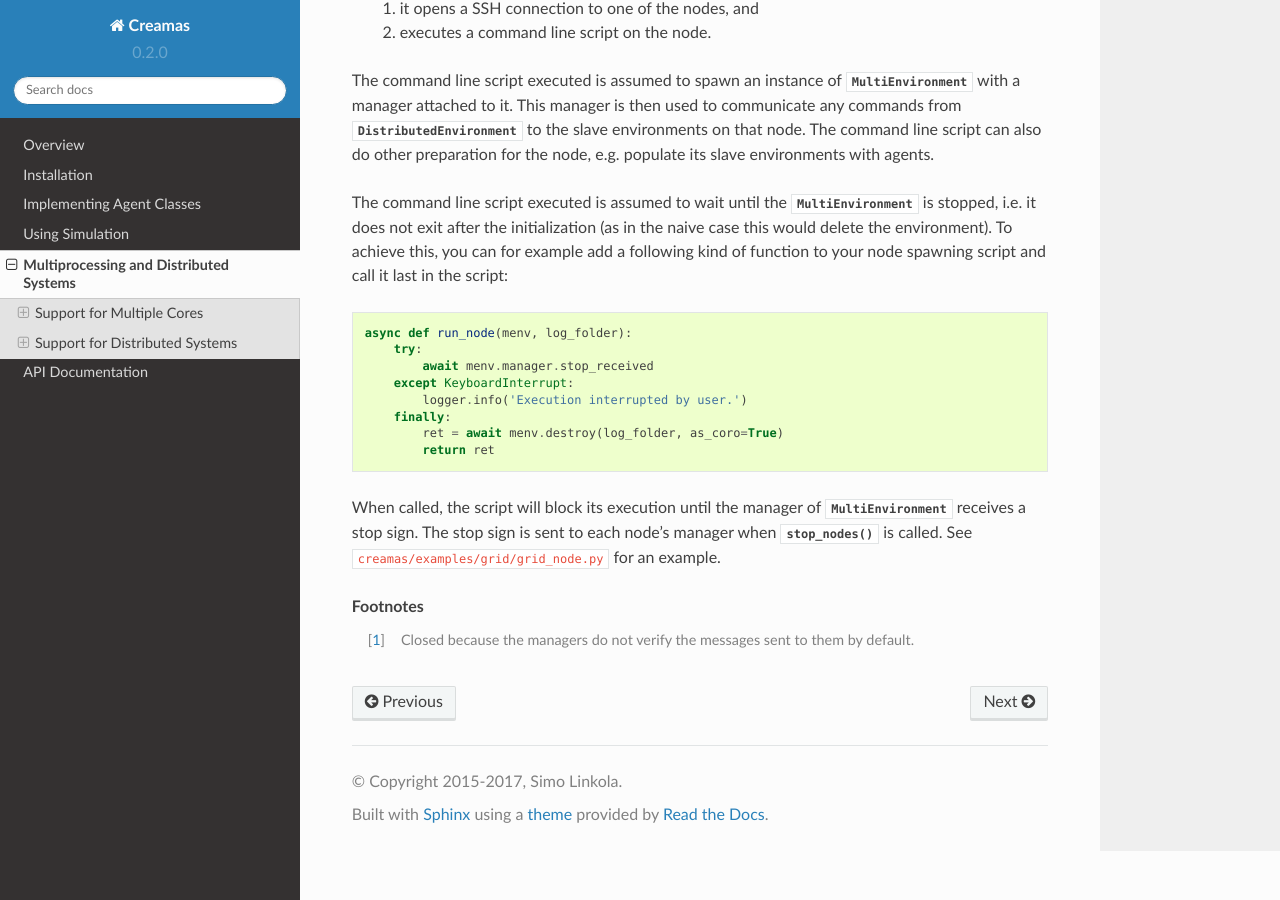
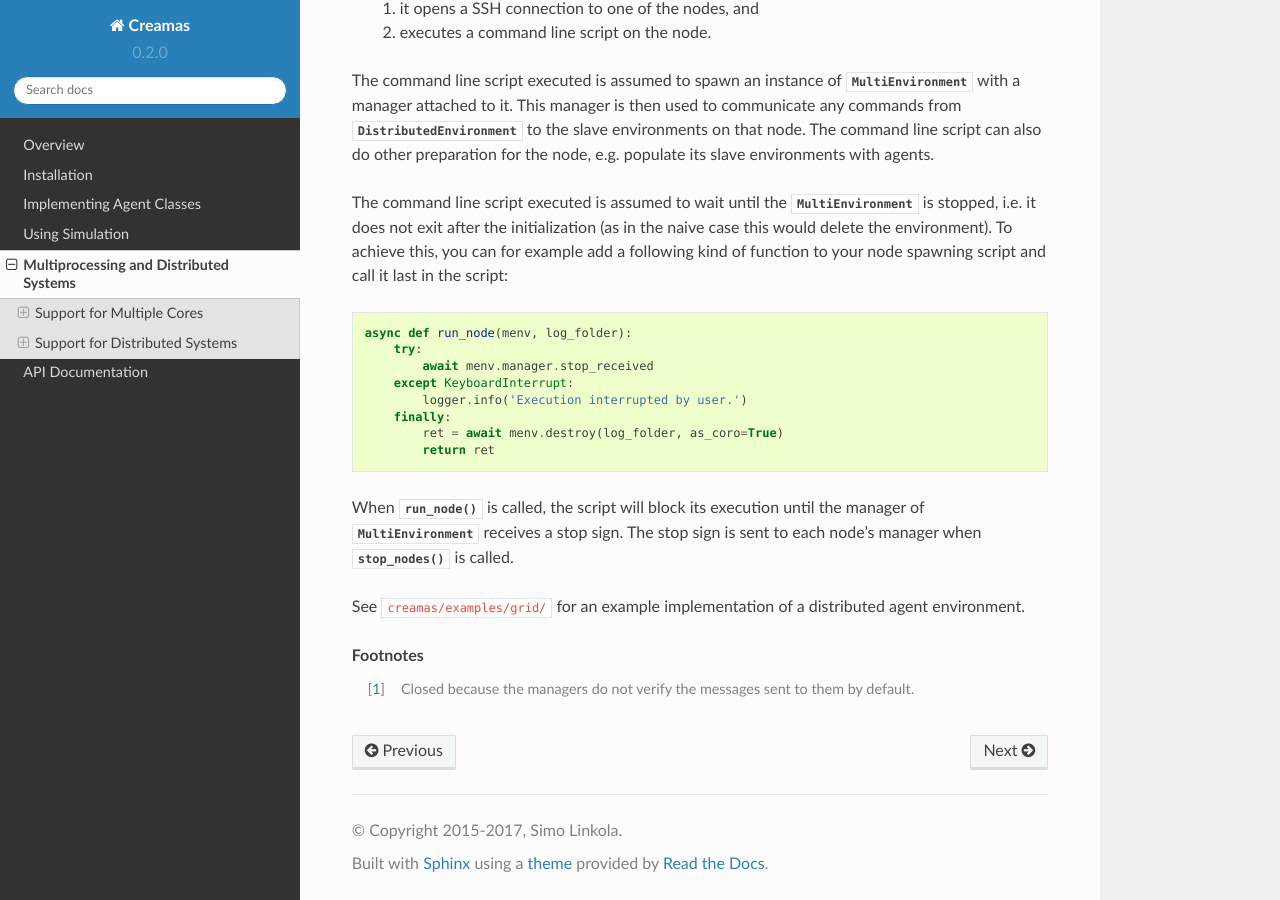
Before and after one commit to assamite/creamas, a Sphinx documentation site: the page built from docs/source/using_mp_ds.rst, in a window 1280 px wide and 900 px high, scrolled down 3935 px. Built offline with Sphinx 7.4.7 and the Read the Docs theme 2.0.0, drawn with Linux system fonts in a browser that asks for light colours; some of the changed text lies outside the part shown.

Commit message:
Small enhancements to the documentation.

```diff
--- a/docs/source/create_agent.rst
+++ b/docs/source/create_agent.rst
@@ -4,7 +4,7 @@
 All agents used in Creamas must inherit from
 :py:class:`~creamas.core.agent.CreativeAgent`. They should also accept
 the agent's :class:`~creamas.core.environment.Environment` as the first
-parameter in their :meth:`__init__`. The environment should then by passed on
+parameter in their :meth:`__init__`. The environment should then be passed on
 to :py:meth:`super().__init__`.
 
 Each agent class should call :py:meth:`super().__init__` as one of the first
--- a/docs/source/overview.rst
+++ b/docs/source/overview.rst
@@ -82,8 +82,8 @@
 Agents can evaluate artifacts by extracting features from them. As features can
 have all kinds of outputs, they are paired with mappers. A mapper serves as a
 function from feature's outputs to the interval :math:`[-1, 1] \in \mathbb{R}`.
-Where features are though to be artifact domain depended, and shareable between
-agents, mappers represent individual agent's preferences over possible feature
+Features are artifact domain depended, and shareable between agents.
+Mappers represent individual agent's preferences over possible feature
 values.
 
 Rules combine a set of features, and their corresponding mappers, to a
--- a/docs/source/using_mp_ds.rst
+++ b/docs/source/using_mp_ds.rst
@@ -210,10 +210,13 @@
 	        ret = await menv.destroy(log_folder, as_coro=True)
 	        return ret
 
-When called, the script will block its execution until the manager of
-:class:`~creamas.mp.MultiEnvironment` receives a stop sign. The stop sign is
-sent to each node's manager when :meth:`~creamas.ds.DistributedEnvironment.stop_nodes`
-is called. See ``creamas/examples/grid/grid_node.py`` for an example.
+When :func:`run_node` is called, the script will block its execution until the
+manager of :class:`~creamas.mp.MultiEnvironment` receives a stop sign. The stop
+sign is sent to each node's manager when :meth:`~creamas.ds.DistributedEnvironment.stop_nodes`
+is called.
+
+See ``creamas/examples/grid/`` for an example implementation of a distributed
+agent environment.
 
 .. rubric:: Footnotes
 
```
Also changed, not shown: other parts of docs/source/using_mp_ds.rst (+2 -2 lines).
